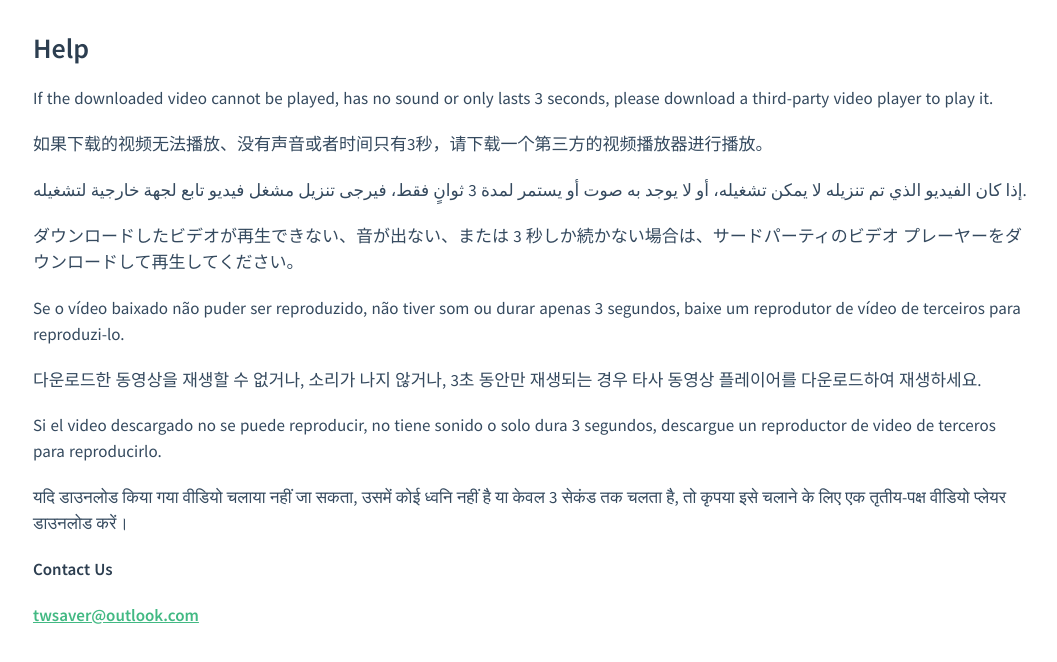
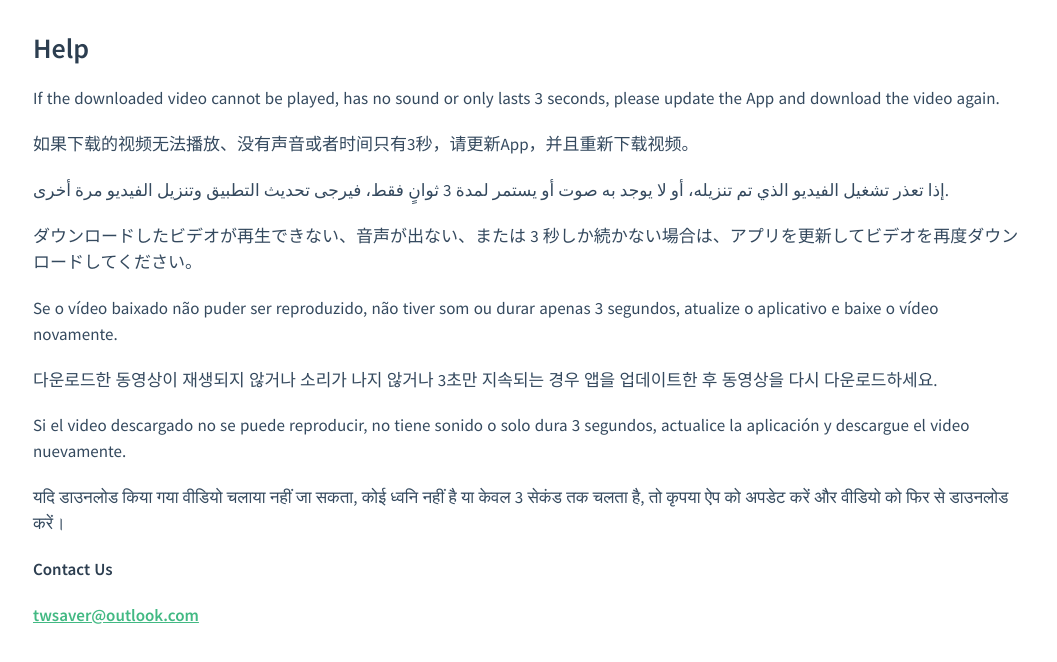
Before and after one commit to InstSave/instsave, a plain HTML site: page twsaver/help.html in a window 1280 px wide. Shown: the whole page, without its empty margins (110-1167 px from the left). Drawn offline with Linux system fonts and the light colour scheme.

Commit message:
update help

```diff
--- a/twsaver/help.html
+++ b/twsaver/help.html
@@ -18,14 +18,14 @@
     <h2>
         <span>Help</span>
     </h2>
-    <p>If the downloaded video cannot be played, has no sound or only lasts 3 seconds, please download a third-party video player to play it.</p>
-    <p>如果下载的视频无法播放、没有声音或者时间只有3秒，请下载一个第三方的视频播放器进行播放。</p>
-    <p>إذا كان الفيديو الذي تم تنزيله لا يمكن تشغيله، أو لا يوجد به صوت أو يستمر لمدة 3 ثوانٍ فقط، فيرجى تنزيل مشغل فيديو تابع لجهة خارجية لتشغيله.</p>
-    <p>ダウンロードしたビデオが再生できない、音が出ない、または 3 秒しか続かない場合は、サードパーティのビデオ プレーヤーをダウンロードして再生してください。</p>
-    <p>Se o vídeo baixado não puder ser reproduzido, não tiver som ou durar apenas 3 segundos, baixe um reprodutor de vídeo de terceiros para reproduzi-lo.</p>
-    <p>다운로드한 동영상을 재생할 수 없거나, 소리가 나지 않거나, 3초 동안만 재생되는 경우 타사 동영상 플레이어를 다운로드하여 재생하세요.</p>
-    <p>Si el video descargado no se puede reproducir, no tiene sonido o solo dura 3 segundos, descargue un reproductor de video de terceros para reproducirlo.</p>
-    <p>यदि डाउनलोड किया गया वीडियो चलाया नहीं जा सकता, उसमें कोई ध्वनि नहीं है या केवल 3 सेकंड तक चलता है, तो कृपया इसे चलाने के लिए एक तृतीय-पक्ष वीडियो प्लेयर डाउनलोड करें।</p>
+    <p>If the downloaded video cannot be played, has no sound or only lasts 3 seconds, please update the App and download the video again.</p>
+    <p>如果下载的视频无法播放、没有声音或者时间只有3秒，请更新App，并且重新下载视频。</p>
+    <p>إذا تعذر تشغيل الفيديو الذي تم تنزيله، أو لا يوجد به صوت أو يستمر لمدة 3 ثوانٍ فقط، فيرجى تحديث التطبيق وتنزيل الفيديو مرة أخرى.</p>
+    <p>ダウンロードしたビデオが再生できない、音声が出ない、または 3 秒しか続かない場合は、アプリを更新してビデオを再度ダウンロードしてください。</p>
+    <p>Se o vídeo baixado não puder ser reproduzido, não tiver som ou durar apenas 3 segundos, atualize o aplicativo e baixe o vídeo novamente.</p>
+    <p>다운로드한 동영상이 재생되지 않거나 소리가 나지 않거나 3초만 지속되는 경우 앱을 업데이트한 후 동영상을 다시 다운로드하세요.</p>
+    <p>Si el video descargado no se puede reproducir, no tiene sonido o solo dura 3 segundos, actualice la aplicación y descargue el video nuevamente.</p>
+    <p>यदि डाउनलोड किया गया वीडियो चलाया नहीं जा सकता, कोई ध्वनि नहीं है या केवल 3 सेकंड तक चलता है, तो कृपया ऐप को अपडेट करें और वीडियो को फिर से डाउनलोड करें।</p>
     <p><strong>Contact Us</strong></p>
     <p><a href="mailto:twsaver@outlook.com">twsaver@outlook.com</a></p>
   </article>
```
Also changed, not shown: 1 other file.
